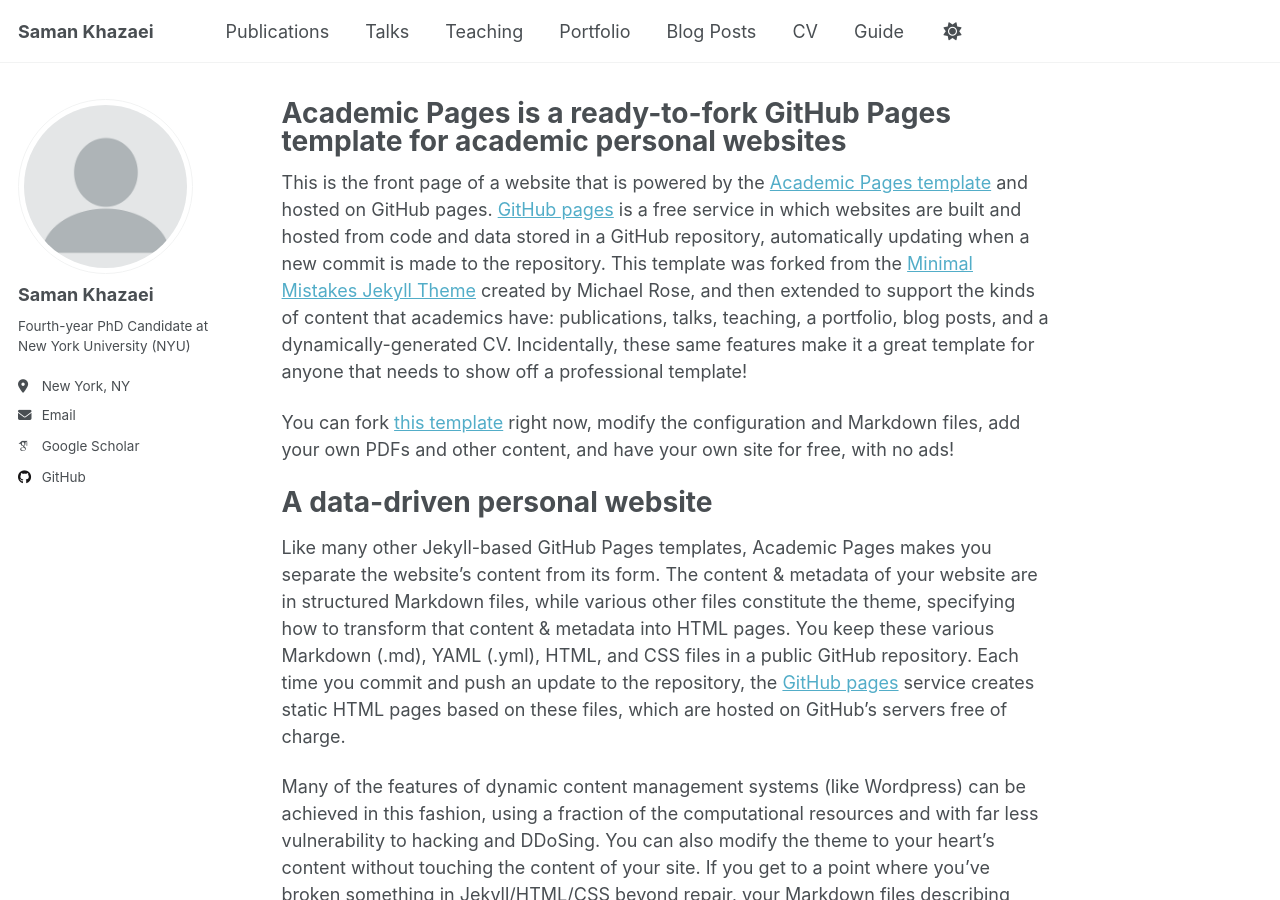
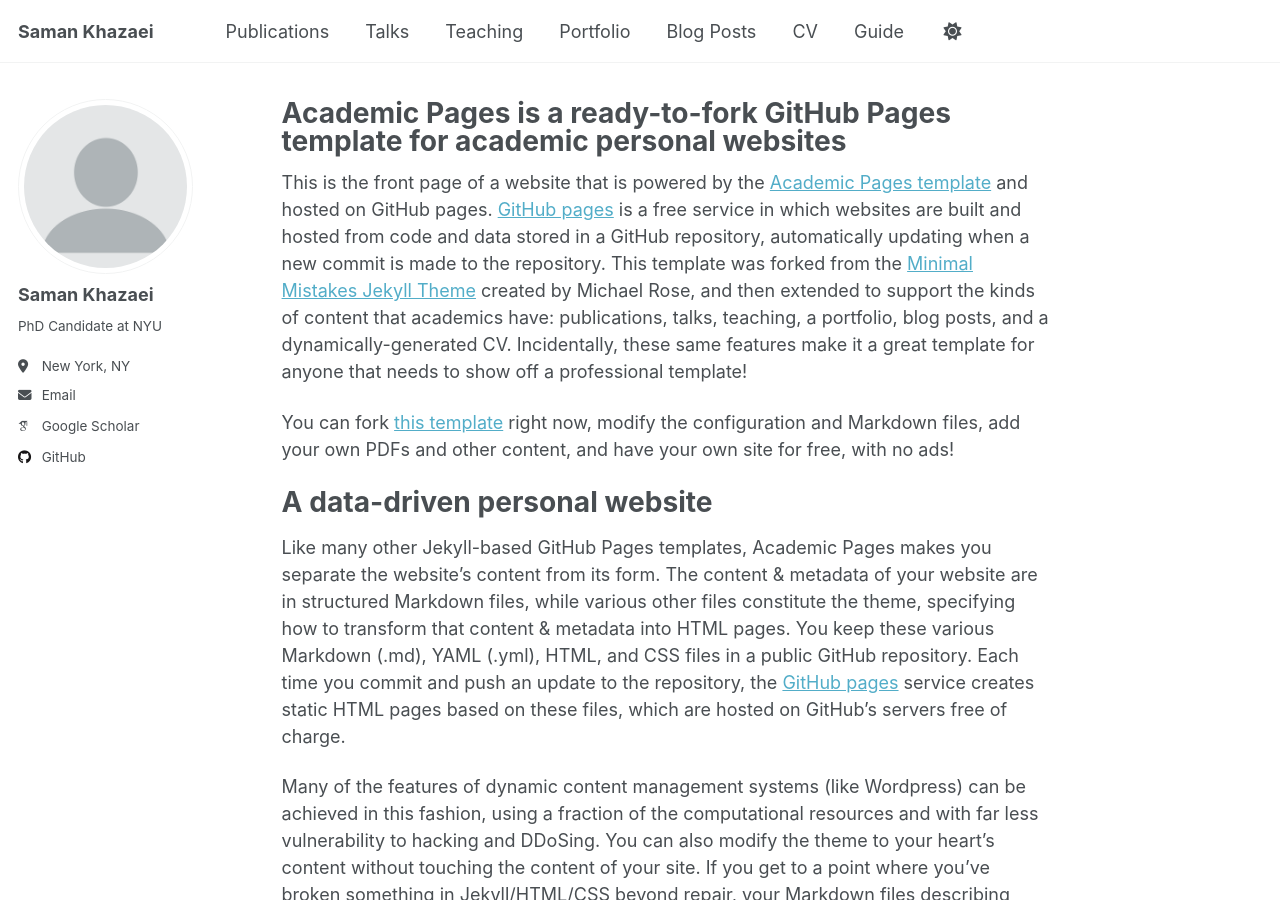
Before and after one commit to samankhazaei/samankhazaei.github.io, a Jekyll site: the page built from _pages/about.md, in a window 1280 px wide and 900 px high. Built offline with Jekyll 4.4.1, drawn with Linux system fonts in a browser that asks for light colours; some web fonts are replaced; a script that is not in the unit is left out.

Commit message:
_config.yml

```diff
--- a/_config.yml
+++ b/_config.yml
@@ -26,7 +26,7 @@ author:
   avatar           : "profile.png"
   name             : "Saman Khazaei"
   #pronouns         : # example: "she/her"
-  bio              : "Fourth-year PhD Candidate at New York University (NYU)"
+  bio              : "PhD Candidate at NYU"
   location         : "New York, NY"
   #employer         : "New York University (NYU)"
   #uri              : # URL
```
